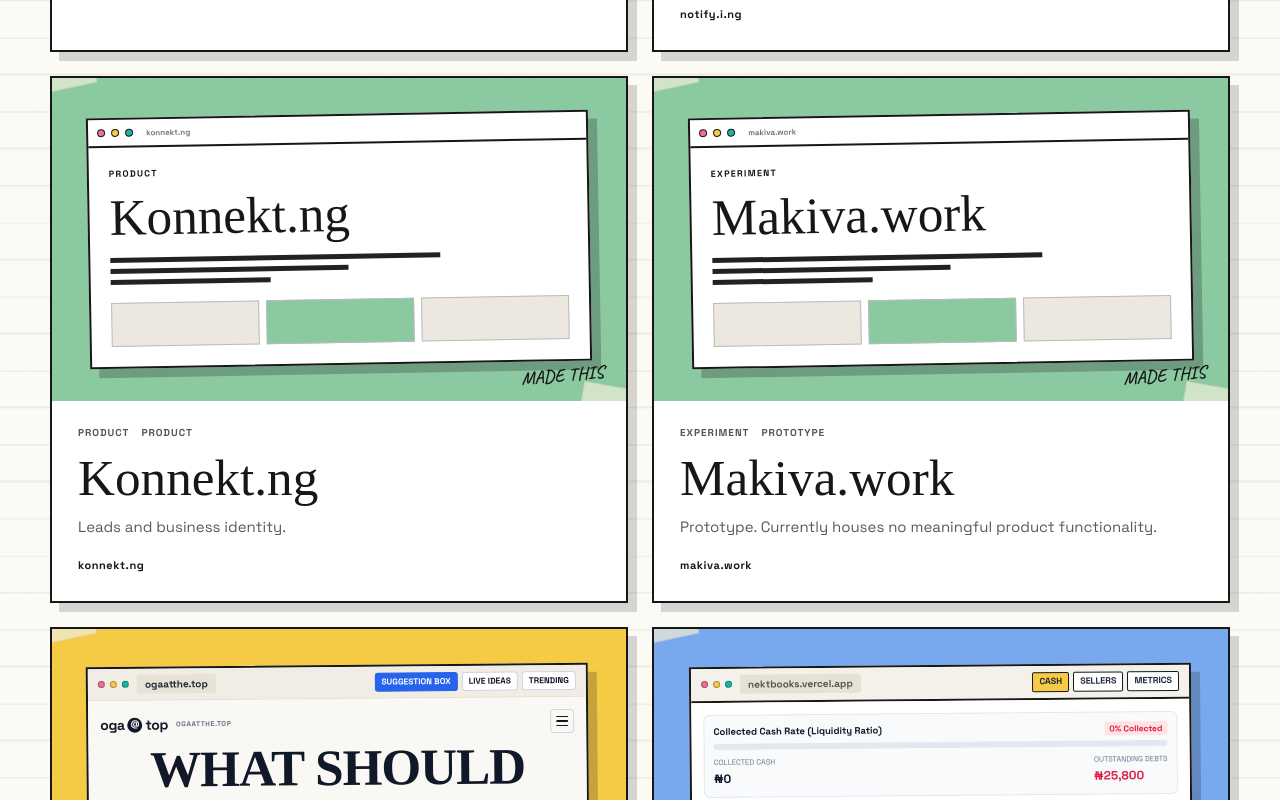
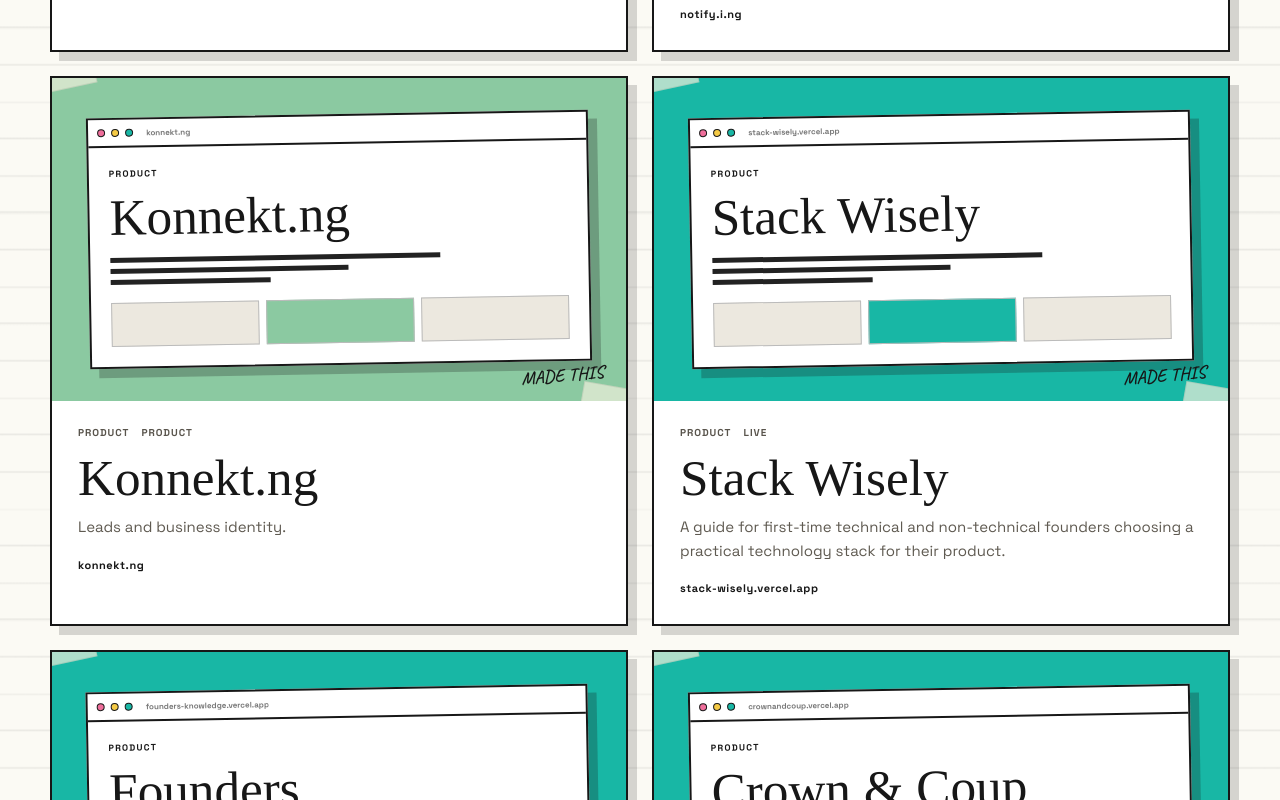
Before and after one commit to nekt-konnekt/Tomori-Hub, a React (Vite) app: page /work in a window 1280 px wide. Shown: the part 2520-3320 px from the top of the page. Built offline with nearby package versions, Linux system fonts and the light colour scheme; a web font is replaced by a local one.

Commit message:
Add Stack Wisely, Founders Knowledge, and Crown & Coup to portfolio

```diff
--- a/src/data/projects.ts
+++ b/src/data/projects.ts
@@ -20,6 +20,9 @@
   { slug:'ada', name:'Ada', description:'Ada lets you scribble freely while you work, then structures what is actually there into a professional document when you need it. Write like you think. Document like a pro. She’s doctors’ and lawyers’ best friend.', category:'Product', status:'Active / Live', url:'https://adaworks.vercel.app', domain:'adaworks.vercel.app' },
   { slug:'notify', name:'Notify.i.ng', description:'Announce a passing. Honour a life. In 60 seconds. Digital memorials, funeral arrangement flyers, community tribute books, and condolence support for Nigerian families.', category:'Product', status:'Active / Product', url:'https://notify.i.ng', domain:'notify.i.ng' },
   { slug:'konnekt', name:'Konnekt.ng', description:'Leads and business identity.', category:'Product', status:'Product', url:'https://konnekt.ng', domain:'konnekt.ng' },
+  { slug:'stack-wisely', name:'Stack Wisely', description:'A guide for first-time technical and non-technical founders choosing a practical technology stack for their product.', category:'Product', status:'Live', url:'https://stack-wisely.vercel.app', domain:'stack-wisely.vercel.app' },
+  { slug:'founders-knowledge', name:'Founders Knowledge', description:'A reusable knowledge library that helps founders work through practical questions about building, launching, pricing, and growing products.', category:'Product', status:'Live', url:'https://founders-knowledge.vercel.app', domain:'founders-knowledge.vercel.app' },
+  { slug:'crown-and-coup', name:'Crown & Coup', description:'Restaurant discovery that turns endless browsing into a decision: crown a favourite for each cuisine and share your verdict.', category:'Product', status:'Live', url:'https://crownandcoup.vercel.app', domain:'crownandcoup.vercel.app' },
   { slug:'makiva', name:'Makiva.work', description:'Prototype. Currently houses no meaningful product functionality.', category:'Experiment', status:'Prototype', url:'https://makiva.work', domain:'makiva.work' },
   { slug:'oga-at-dtop', name:'OGA@DTOP', description:'What should exist in Nigeria? Anonymous civic suggestion and complaint board. Broadcast rants, ideas, and infrastructure solutions directly to builders.', category:'Product', status:'Live', url:'https://ogaatthe.top', domain:'ogaatthe.top' },
   { slug:'nektbooks', name:'NektBooks', description:'Invoice, receipt, and sales book for African micro-businesses. Track cash liquidity ratio, top-selling flex print banners, and unpaid client invoices.', category:'Product', status:'Live / Active', url:'https://nektbooks.vercel.app', domain:'nektbooks.vercel.app' },
```
